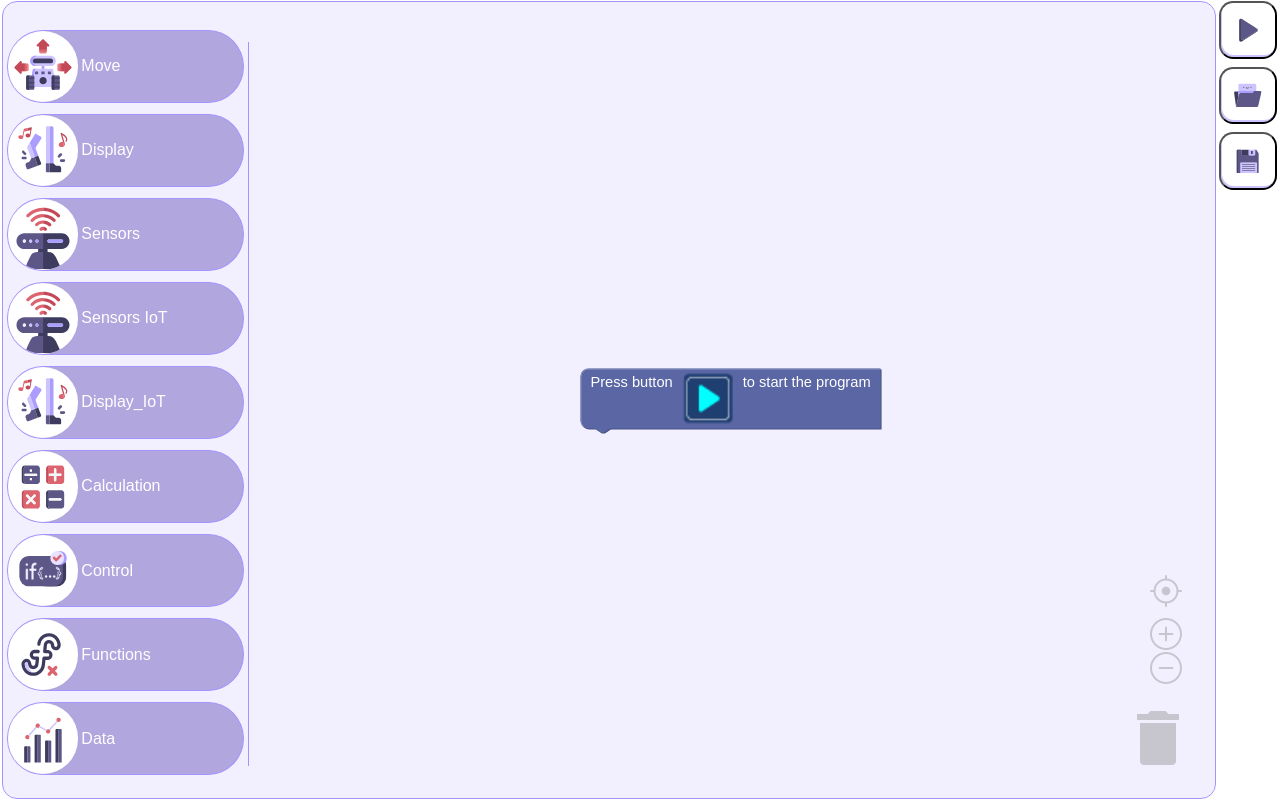
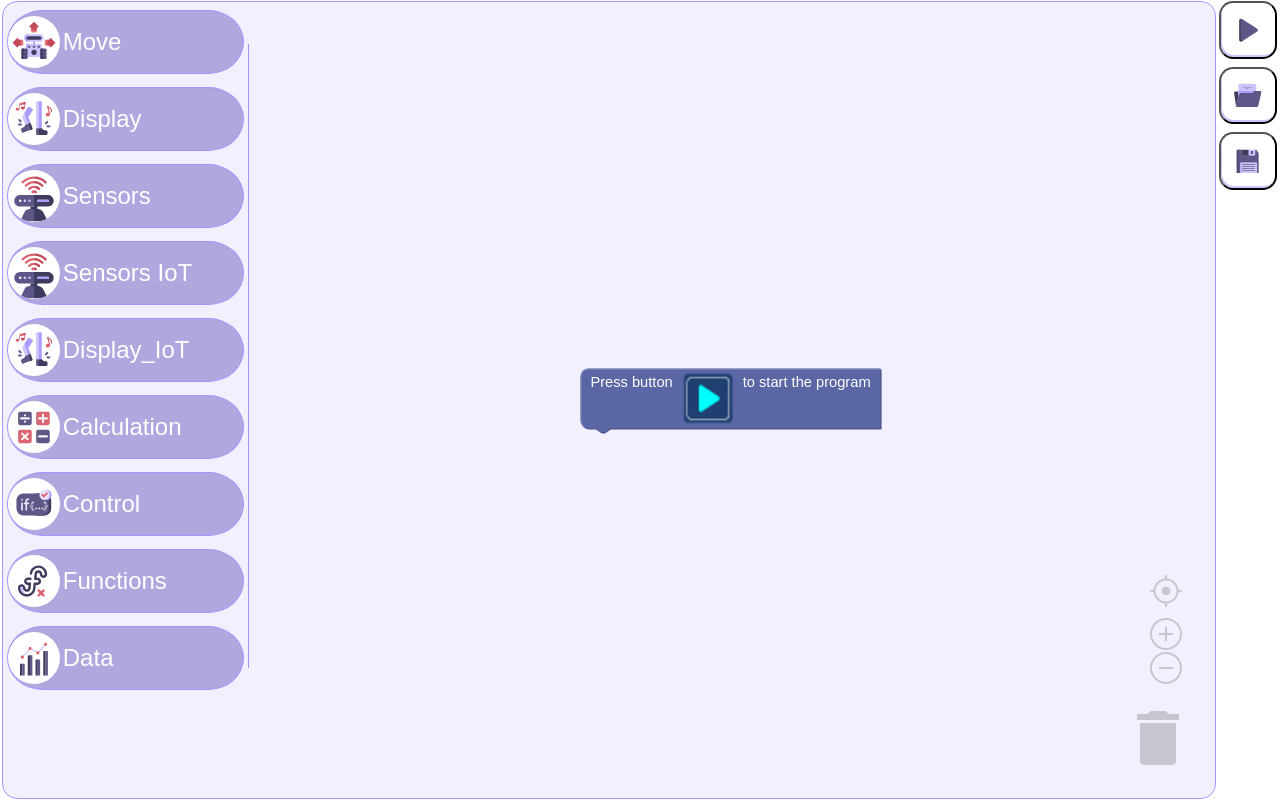
Before and after one commit to Hoang-Ngoc/blockly-project, a plain HTML site: page index.html in a window 1280 px wide. Drawn offline with Linux system fonts and the light colour scheme.

Commit message:
fix toolbox_style.css

```diff
--- a/toolbox_style.css
+++ b/toolbox_style.css
@@ -1,136 +1,131 @@
+/* ===========================
+   Toolbox
+=========================== */
 
-/* Adds padding around the group of categories and separators. */
+.blocklyToolboxDiv {
+    width: 20%;
+    height: 100%;
+    margin: 1mm 1px 1mm 1mm;
+    overflow-y: auto;
+    overflow-x: hidden;
+}
+
 .blocklyToolboxContents {
     padding-right: 5px;
-    width: 100%;
-    height: 95%;
-    display: flex;
-    /* flex-direction: column; */
-    justify-content: space-around;
+    position: relative;
 }
 
-.blocklyToolboxContents:after
-{
+.blocklyToolboxContents::after {
     content: "";
     position: absolute;
+    top: 5%;
+    bottom: 5%;
+    right: 0;
+    width: 1px;
     background: #A494FF;
-    bottom: 5%;
-    right: 0%;
-    height: 90%;
-    width: 1px;
 }
 
-/* Adds space between the categories, rounds the corners and adds space around the label. */
+/* ===========================
+   Category
+=========================== */
+
+.blocklyToolboxCategory {
+    margin-bottom: 10px;
+}
+
+/* ===========================
+   Category Button
+=========================== */
+
 .blocklyTreeRow {
     box-sizing: border-box;
-    height: 100%;
+
+    display: flex;
+    align-items: center;
+
     width: 100%;
-    /* Auto layout */
-    display: flex;
-    flex-direction: row;
-    justify-content: flex-start;
-    align-items: flex-start;
-    padding: 0px 12px 0px 0px;
+    min-height: 64px;
+
+    padding: 0 12px 0 0;
     gap: 4px;
 
     background: rgba(114, 94, 189, 0.5);
     border: 1px solid #A494FF;
     border-radius: 45% / 150%;
-
-    /* Inside auto layout */
-
-    flex: none;
-    order: 0;
-    flex-grow: 0;
 }
 
-.blocklyToolboxCategory
-{
-    height: 14%;
-    max-height: 2cm;
+/* ===========================
+   Content
+=========================== */
+
+.blocklyTreeRowContentContainer {
     display: flex;
-    align-items: stretch;
+    align-items: center;
+    width: 100%;
+    height: 100%;
 }
-/* Changes color of the icon to white. */
+
+/* ===========================
+   Label
+=========================== */
+
+.blocklyTreeLabel {
+    color: white;
+    font-size: 24px;
+    white-space: nowrap;
+}
+
+/* ===========================
+   Icon
+=========================== */
 
 .customIcon {
-    color: rgba(238, 237, 245, 0);
+    color: transparent;
 }
 
-/* Stacks the icon on top of the label. */
+.toolboxIcons {
+    width: 52px;
+    height: 52px;
 
-.blocklyTreeRowContentContainer {
-    height: 100%;
-    width: 100%;
-    display: flex;
-    flex-direction: row;
-    align-items: center;
+    border-radius: 50%;
+    background: white;
+
+    flex-shrink: 0;
 }
 
-/* Makes our label white. */
-.blocklyTreeLabel {
-    font-size: auto;
-    color: white;
-    justify-self: stretch;
-    align-self: center;
-    text-align: center
-}
-
-.blocklyTreeRow {
-    height: initial;
-}
-
-
-.blocklyToolboxDiv {
-    height: 100%;
-    width: 20%;
-    display: flex;
-    align-items: center;
-    justify-content: center;
-    margin-bottom: 1mm;
-    margin-left: 1mm;
-    margin-right: 1px;
-    overflow: hidden;
-}
+/* ===========================
+   Flyout
+=========================== */
 
 .blocklyFlyout {
-    margin-top: 1mm;
-    margin-bottom: 1mm;
-    margin-left: 2mm;
-    margin-right: 1px;
-    border-style: solid;
-    border-color: aqua;
-    border-width: 1px;
+    margin: 1mm 1px 1mm 2mm;
+
+    border: 1px solid aqua;
     border-radius: 1mm;
 }
 
-.toolboxIcons {
-    height: 100%;
-    aspect-ratio: 1 / 1;
-    max-height: 2cm;
-    border-radius: 100%;
-    background-color: white;
-}
+/* ===========================
+   Disabled Category
+=========================== */
 
 .blocklyToolboxCategory[disabled="true"] {
     visibility: hidden;
     position: relative;
-    z-index: 1;
 }
 
 .blocklyToolboxCategory[disabled="true"]::after {
-    z-index: 2;
+    content: "";
+
+    position: absolute;
+    inset: 0;
+
     visibility: visible;
-    content: '';
-    display: block;
-    position: absolute;
-    height: calc(100% - 3px);
-    max-height: 2cm;
-    width: 100%;
-    background-image: url('Utils/ToolboxIcon/LockCategory.svg');
+
+    background-image: url("Utils/ToolboxIcon/LockCategory.svg");
+    background-repeat: no-repeat;
     background-position: center;
-    background-repeat: no-repeat;
     background-size: 14%;
-    background-color: rgba(114, 94, 189, 0.5);;
+    background-color: rgba(114, 94, 189, 0.5);
+
     border-radius: 45% / 150%;
 }
--- /dev/null
+++ b/toolbox_style_0.css
@@ -0,0 +1,136 @@
+
+/* Adds padding around the group of categories and separators. */
+.blocklyToolboxContents {
+    padding-right: 5px;
+    width: 100%;
+    height: 95%;
+    display: flex;
+    /* flex-direction: column; */
+    justify-content: space-around;
+}
+
+.blocklyToolboxContents:after
+{
+    content: "";
+    position: absolute;
+    background: #A494FF;
+    bottom: 5%;
+    right: 0%;
+    height: 90%;
+    width: 1px;
+}
+
+/* Adds space between the categories, rounds the corners and adds space around the label. */
+.blocklyTreeRow {
+    box-sizing: border-box;
+    height: 100%;
+    width: 100%;
+    /* Auto layout */
+    display: flex;
+    flex-direction: row;
+    justify-content: flex-start;
+    align-items: flex-start;
+    padding: 0px 12px 0px 0px;
+    gap: 4px;
+
+    background: rgba(114, 94, 189, 0.5);
+    border: 1px solid #A494FF;
+    border-radius: 45% / 150%;
+
+    /* Inside auto layout */
+
+    flex: none;
+    order: 0;
+    flex-grow: 0;
+}
+
+.blocklyToolboxCategory
+{
+    height: 14%;
+    max-height: 2cm;
+    display: flex;
+    align-items: stretch;
+}
+/* Changes color of the icon to white. */
+
+.customIcon {
+    color: rgba(238, 237, 245, 0);
+}
+
+/* Stacks the icon on top of the label. */
+
+.blocklyTreeRowContentContainer {
+    height: 100%;
+    width: 100%;
+    display: flex;
+    flex-direction: row;
+    align-items: center;
+}
+
+/* Makes our label white. */
+.blocklyTreeLabel {
+    font-size: auto;
+    color: white;
+    justify-self: stretch;
+    align-self: center;
+    text-align: center
+}
+
+.blocklyTreeRow {
+    height: initial;
+}
+
+
+.blocklyToolboxDiv {
+    height: 100%;
+    width: 20%;
+    display: flex;
+    align-items: center;
+    justify-content: center;
+    margin-bottom: 1mm;
+    margin-left: 1mm;
+    margin-right: 1px;
+    overflow: hidden;
+}
+
+.blocklyFlyout {
+    margin-top: 1mm;
+    margin-bottom: 1mm;
+    margin-left: 2mm;
+    margin-right: 1px;
+    border-style: solid;
+    border-color: aqua;
+    border-width: 1px;
+    border-radius: 1mm;
+}
+
+.toolboxIcons {
+    height: 100%;
+    aspect-ratio: 1 / 1;
+    max-height: 2cm;
+    border-radius: 100%;
+    background-color: white;
+}
+
+.blocklyToolboxCategory[disabled="true"] {
+    visibility: hidden;
+    position: relative;
+    z-index: 1;
+}
+
+.blocklyToolboxCategory[disabled="true"]::after {
+    z-index: 2;
+    visibility: visible;
+    content: '';
+    display: block;
+    position: absolute;
+    height: calc(100% - 3px);
+    max-height: 2cm;
+    width: 100%;
+    background-image: url('Utils/ToolboxIcon/LockCategory.svg');
+    background-position: center;
+    background-repeat: no-repeat;
+    background-size: 14%;
+    background-color: rgba(114, 94, 189, 0.5);;
+    border-radius: 45% / 150%;
+}
--- a/toolbox_style_2.css
+++ b/toolbox_style_2.css
@@ -1,172 +1,132 @@
-/* ================= TOOLBOX CONTENT ================= */
+/* ===========================
+   Toolbox
+=========================== */
+
+.blocklyToolboxDiv {
+    width: 20%;
+    height: 100%;
+    margin: 1mm 1px 1mm 1mm;
+    overflow-y: auto;
+    overflow-x: hidden;
+}
+
+/* Đừng đổi display của blocklyToolboxContents */
 .blocklyToolboxContents {
     padding-right: 5px;
+    position: relative;
+}
+
+.blocklyToolboxContents::after {
+    content: "";
+    position: absolute;
+    top: 5%;
+    bottom: 5%;
+    right: 0;
+    width: 1px;
+    background: #A494FF;
+}
+
+/* ===========================
+   Category
+=========================== */
+
+.blocklyToolboxCategory {
+    margin-bottom: 10px;
+}
+
+/* ===========================
+   Category Button
+=========================== */
+
+.blocklyTreeRow {
+    box-sizing: border-box;
+
+    display: flex;
+    align-items: center;
+
+    width: 100%;
+    min-height: 64px;
+
+    padding: 0 12px 0 0;
+    gap: 4px;
+
+    background: rgba(114, 94, 189, 0.5);
+    border: 1px solid #A494FF;
+    border-radius: 45% / 150%;
+}
+
+/* ===========================
+   Content
+=========================== */
+
+.blocklyTreeRowContentContainer {
+    display: flex;
+    align-items: center;
     width: 100%;
     height: 100%;
-    display: flex;
-    flex-direction: column;
-    justify-content: flex-start;
-    align-items: center;
-    gap: 8px;
-    box-sizing: border-box;
-    overflow-y: auto;
 }
 
-/* Vertical divider */
-.blocklyToolboxContents:after {
-    content: "";
-    position: absolute;
-    background: #A494FF;
-    bottom: 5%;
-    right: 0%;
-    height: 90%;
-    width: 1px;
+/* ===========================
+   Label
+=========================== */
+
+.blocklyTreeLabel {
+    color: white;
+    font-size: 24px;
+    white-space: nowrap;
 }
 
-/* ================= CATEGORY ================= */
-.blocklyToolboxCategory {
-    width: 100%;
-    height: 55px;
-    flex: none;
-    display: flex;
-    align-items: center;
+/* ===========================
+   Icon
+=========================== */
+
+.customIcon {
+    color: transparent;
 }
 
-/* Category button */
-.blocklyTreeRow {
-    box-sizing: border-box;
-    width: 100%;
-    height: 100%;
-    display: flex;
-    flex-direction: row;
-    justify-content: flex-start;
-    align-items: center;
-    padding: 0px 8px;
-    gap: 5px;
-    background: rgba(114,94,189,0.5);
-    border: 1px solid #A494FF;
-    border-radius: 45% / 150%;
-    flex:none;
+.toolboxIcons {
+    width: 52px;
+    height: 52px;
+
+    border-radius: 50%;
+    background: white;
+
+    flex-shrink: 0;
 }
 
-/* ================= ICON + LABEL ================= */
-.customIcon {
-    color: rgba(238,237,245,0);
+/* ===========================
+   Flyout
+=========================== */
+
+.blocklyFlyout {
+    margin: 1mm 1px 1mm 2mm;
+
+    border: 1px solid aqua;
+    border-radius: 1mm;
 }
 
-.blocklyTreeRowContentContainer {
-    width:100%;
-    height:100%;
-    display:flex;
-    flex-direction:row;
-    align-items:center;
-}
+/* ===========================
+   Disabled Category
+=========================== */
 
-.blocklyTreeLabel {
-    color:white;
-    font-size:14px;
-    text-align:center;
-}
-
-/* ================= TOOLBOX ================= */
-.blocklyToolboxDiv {
-    height:100%;
-    width:20%;
-    display:flex;
-    align-items:flex-start;
-    justify-content:flex-start;
-    margin-bottom:1mm;
-    margin-left:1mm;
-    margin-right:1px;
-    overflow:hidden;
-}
-
-/* ================= TOOLBOX ICON ================= */
-.toolboxIcons {
-    width:35px;
-    height:35px;
-    max-height:none;
-    aspect-ratio:1 / 1;
-    border-radius:100%;
-    background:white;
-}
-
-/* ================= FLYOUT ================= */
-.blocklyFlyout {
-    margin-top:1mm;
-    margin-bottom:1mm;
-    margin-left:2mm;
-    margin-right:1px;
-    border-style:solid;
-    border-color:aqua;
-    border-width:1px;
-    border-radius:1mm;
-}
-
-/* ================= DISABLED CATEGORY ================= */
 .blocklyToolboxCategory[disabled="true"] {
-    visibility:hidden;
-    position:relative;
-    z-index:1;
+    visibility: hidden;
+    position: relative;
 }
 
 .blocklyToolboxCategory[disabled="true"]::after {
-    z-index:2;
-    visibility:visible;
-    content:'';
-    display:block;
-    position:absolute;
-    height:calc(100% - 3px);
-    width:100%;
-    background-image:url('Utils/ToolboxIcon/LockCategory.svg');
-    background-position:center;
-    background-repeat:no-repeat;
-    background-size:14%;
-    background-color:rgba(114,94,189,0.5);
-    border-radius:45% / 150%;
+    content: "";
+
+    position: absolute;
+    inset: 0;
+
+    visibility: visible;
+
+    background-image: url("Utils/ToolboxIcon/LockCategory.svg");
+    background-repeat: no-repeat;
+    background-position: center;
+    background-size: 14%;
+    background-color: rgba(114, 94, 189, 0.5);
+
+    border-radius: 45% / 150%;
 }
-
-/* ================= SCROLL BAR ================= */
-.blocklyToolboxContents::-webkit-scrollbar {
-    width:6px;
-}
-
-.blocklyToolboxContents::-webkit-scrollbar-thumb {
-    background:#A494FF;
-    border-radius:10px;
-}
-
-/* ================================================= */
-/* ================= MOBILE ========================= */
-/* ================================================= */
-
-
-@media screen and (max-width:600px) {
-    .blocklyToolboxDiv {
-        width:100px;
-        min-width:100px;
-    }
-
-    .blocklyToolboxContents {
-        gap:5px;
-    }
-
-    .blocklyToolboxCategory {
-        height:45px;
-    }
-
-    .blocklyTreeRow {
-        padding:0px 5px;
-        border-radius:45% / 150%;
-    }
-
-    .toolboxIcons {
-        width:28px;
-        height:28px;
-    }
-
-    .blocklyTreeLabel {
-        font-size:11px;
-    }
-
-}
```
